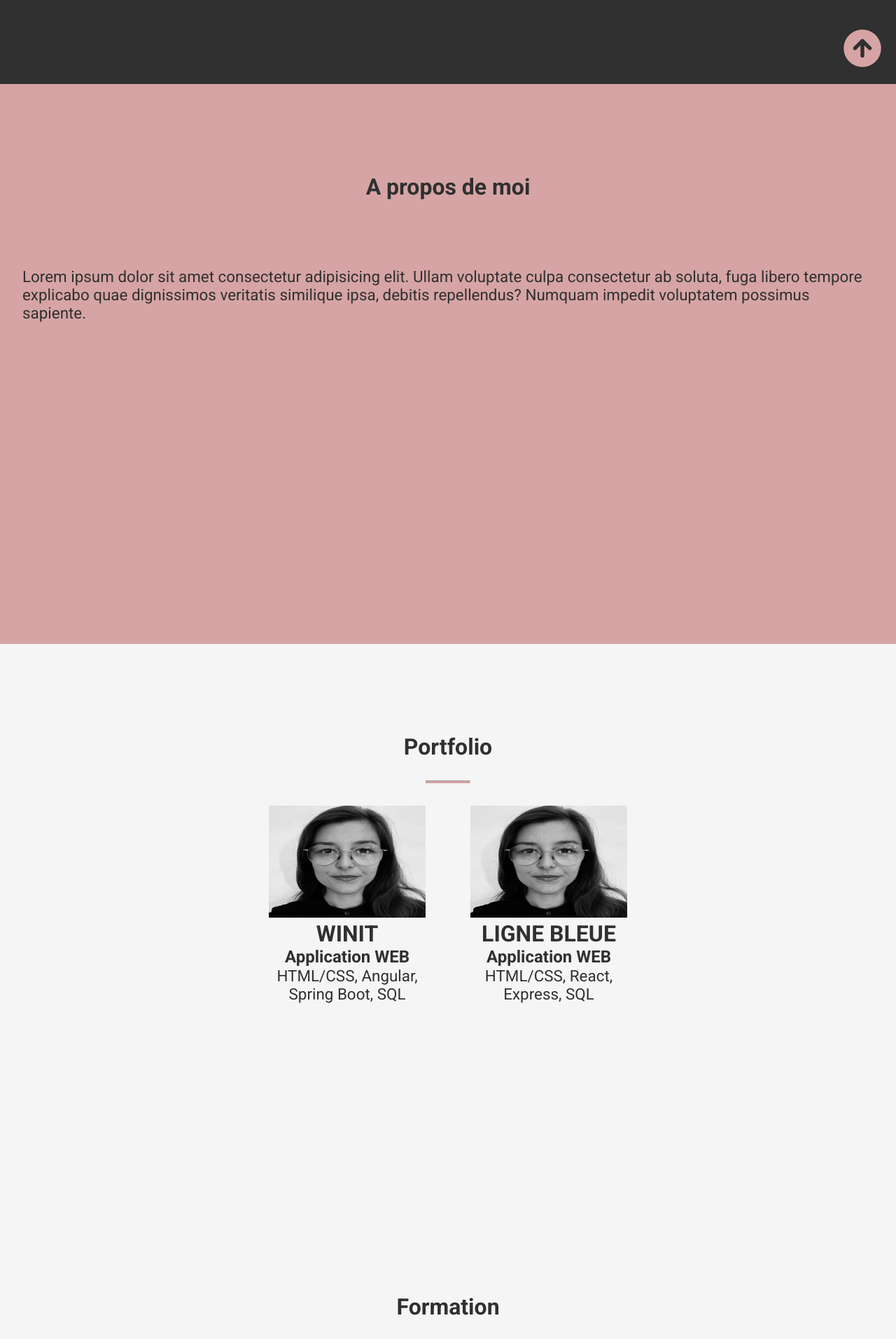
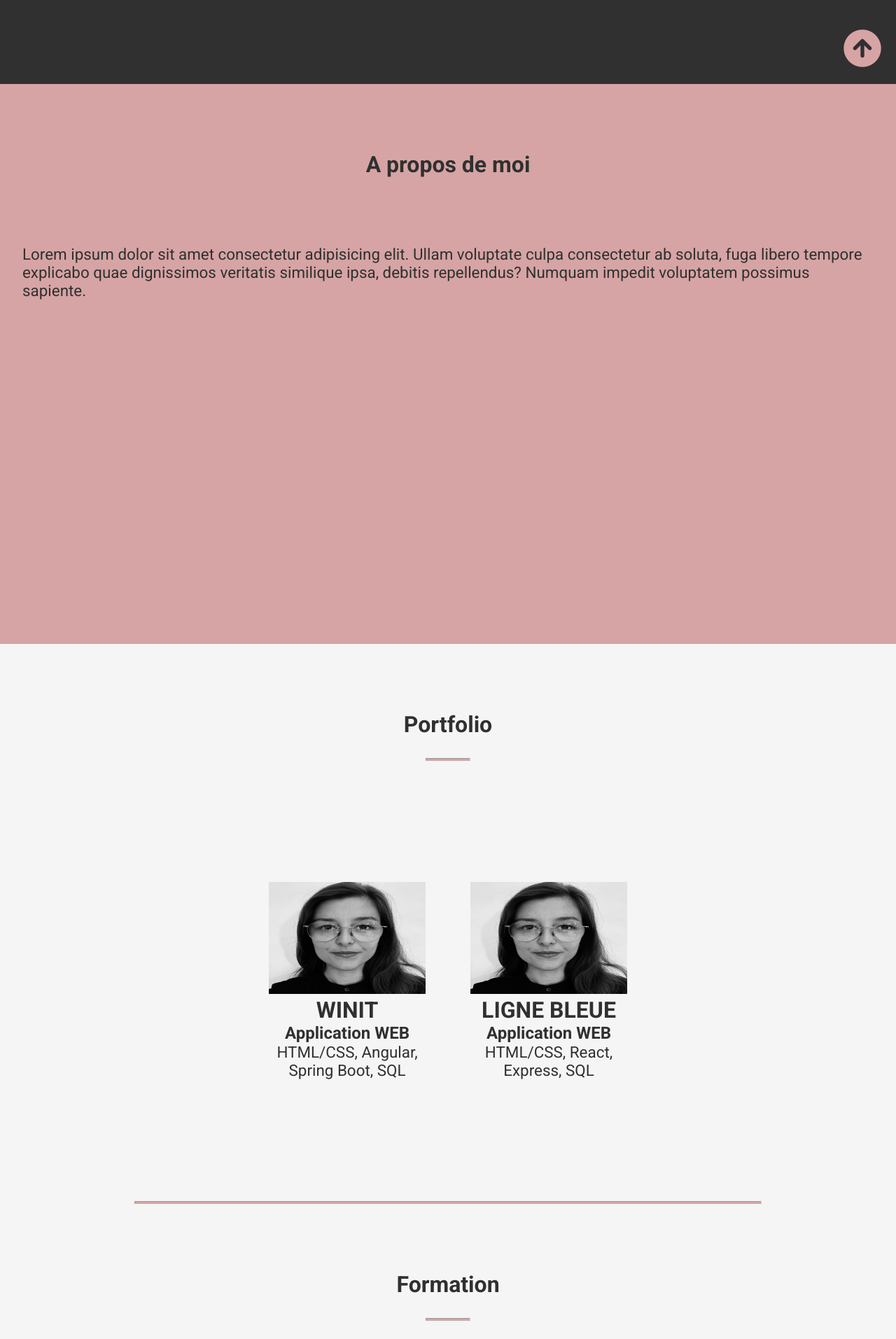
Before and after one commit to Elea641/-EV-Portfolio, an Angular app: page / in a window 1280 px wide. Shown: the part 680-2593 px from the top of the page at 70% size. Built offline with nearby package versions, Linux system fonts and the light colour scheme.

Commit message:
fixe style home page

```diff
--- a/src/app/home/components/ui/contact/contact.component.scss
+++ b/src/app/home/components/ui/contact/contact.component.scss
@@ -5,7 +5,7 @@ section {
   height: 100vh;
   background-color: $--secondary-color;
   color: $--light-color-text;
-  padding: 2rem;
+  padding: 0 2rem;
   @include flex-column-align-center;
 
   header {
--- a/src/app/home/components/ui/curriculum-vitae/curriculum-vitae.component.scss
+++ b/src/app/home/components/ui/curriculum-vitae/curriculum-vitae.component.scss
@@ -4,18 +4,17 @@
 section {
   height: 35vh;
   background-color: $--secondary-background-color;
-  padding: 2rem;
+  padding: 0 2rem;
   @include flex-column-align-center;
+  justify-content: space-evenly;
 
   header {
     width: 30rem;
-    margin-top: 3rem;
     text-align: center;
     color: $--light-color-text;
   }
 
   button {
-    margin-top: 3rem;
     height: 3.4rem;
     width: 10rem;
     border-radius: 35rem;
--- a/src/app/home/components/ui/introduction/introduction.component.scss
+++ b/src/app/home/components/ui/introduction/introduction.component.scss
@@ -5,7 +5,7 @@ section {
   height: 100vh;
   background-color: $--secondary-background-color;
   color: $--light-color-text;
-  padding: 2rem;
+  padding: 0 2rem;
   @include flex-column-align-center;
 
   header {
--- a/src/app/home/components/ui/portfolio/portfolio.component.html
+++ b/src/app/home/components/ui/portfolio/portfolio.component.html
@@ -1,8 +1,9 @@
 <section id="portfolio">
   <header>
     <h2>Portfolio</h2>
+    <hr />
   </header>
-  <hr />
+
   <ng-container>
     <ul>
       <li>
@@ -10,4 +11,5 @@
       </li>
     </ul>
   </ng-container>
+  <hr />
 </section>
--- a/src/app/home/components/ui/portfolio/portfolio.component.scss
+++ b/src/app/home/components/ui/portfolio/portfolio.component.scss
@@ -5,18 +5,32 @@ section {
   min-height: 100vh;
   background-color: $--secondary-color;
   color: $--light-color-text;
-  padding: 2rem;
+  padding: 0 2rem;
   @include flex-column-align-center;
+  justify-content: space-between;
 
   header {
     width: 30rem;
     margin-top: 6rem;
     text-align: center;
     color: $--primary-color-text;
+    @include flex-column-align-center;
+
+    hr {
+      margin-top: 1.8rem;
+      width: 4rem;
+      border-bottom: 3px solid $--secondary-color-text;
+    }
   }
 
   ul > li {
     display: flex;
     flex-wrap: wrap;
   }
+
+  hr:last-child {
+    margin: 0;
+    width: 70vw;
+    border-bottom: 3px solid $--secondary-color-text;
+  }
 }
--- a/src/app/home/components/ui/presentation/presentation.component.scss
+++ b/src/app/home/components/ui/presentation/presentation.component.scss
@@ -5,7 +5,7 @@ section {
   height: 100vh;
   background-color: $--primary-background-color;
   color: $--primary-color-text;
-  padding: 2rem;
+  padding: 0 2rem;
   @include flex-column-align-center;
 
   header {
--- a/src/app/home/components/ui/training/training.component.scss
+++ b/src/app/home/components/ui/training/training.component.scss
@@ -5,7 +5,7 @@ section {
   min-height: 100vh;
   background-color: $--secondary-color;
   color: $--light-color-text;
-  padding: 2rem;
+  padding: 0 2rem;
   @include flex-column-align-center;
 
   header {
--- a/src/assets/style/mixins.scss
+++ b/src/assets/style/mixins.scss
@@ -1,5 +1,4 @@
 /* Utility */
-
 @mixin flex-align-center {
   display: flex;
   align-items: center;
```
